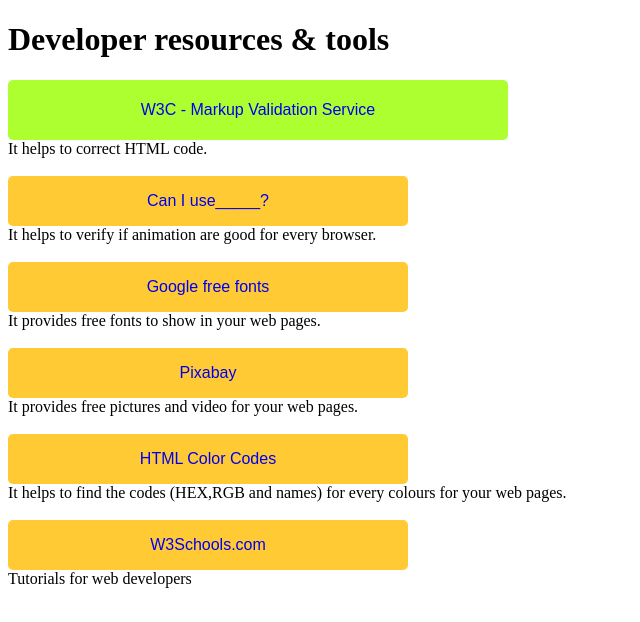
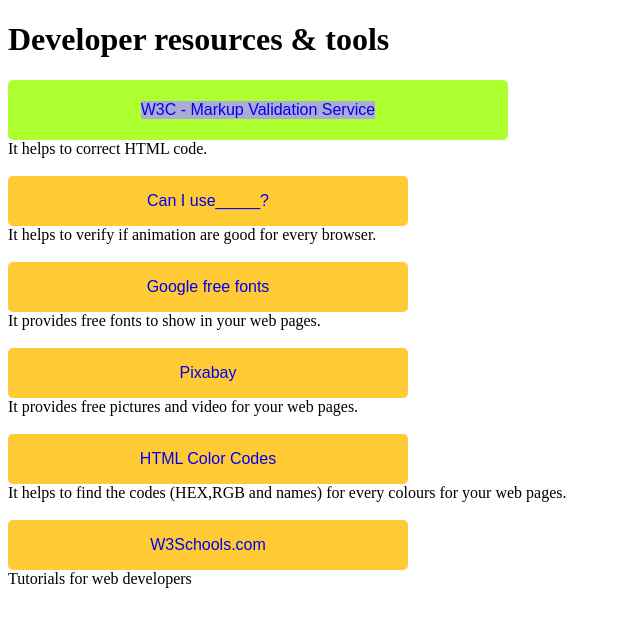
Before and after one commit to AvanyaNina/LMSCF-CSS3-DAY03-Trummer-Marai, a plain HTML site: page index.html in a window 1280 px wide. In both pictures the pointer is over the link "W3C - Markup Validation Service". Shown: the whole page, without its empty margins (0-640 px from the left). Drawn offline with Linux system fonts and the light colour scheme; a web font is replaced by a local one.

Commit message:
change background hover

```diff
--- a/style.css
+++ b/style.css
@@ -34,6 +34,10 @@
 	transform: rotate(180deg);
 
 	}
+a:hover {
+	background-color: rgb(171, 171, 214);
+
+}
 
 a {
 	text-decoration: none;
```
